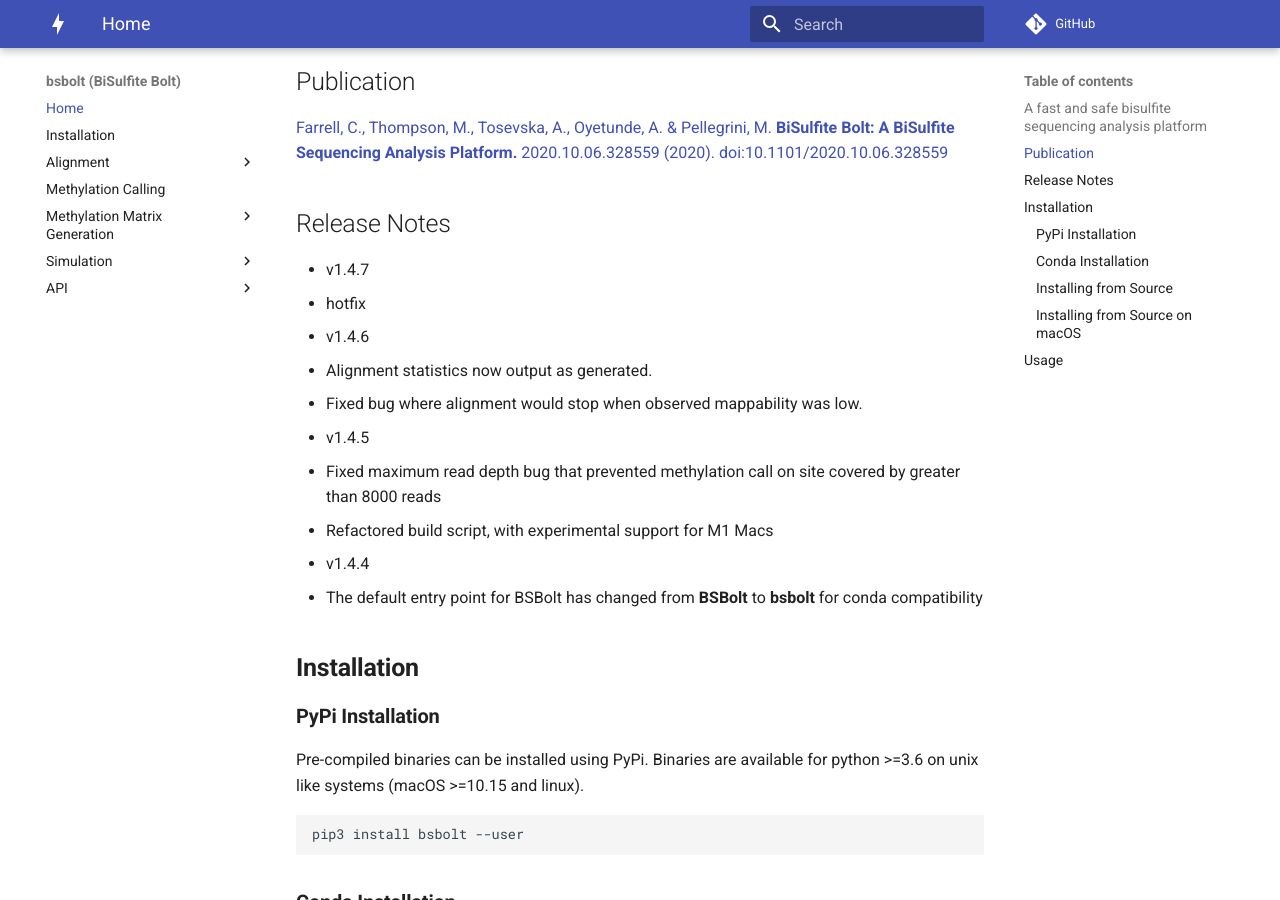
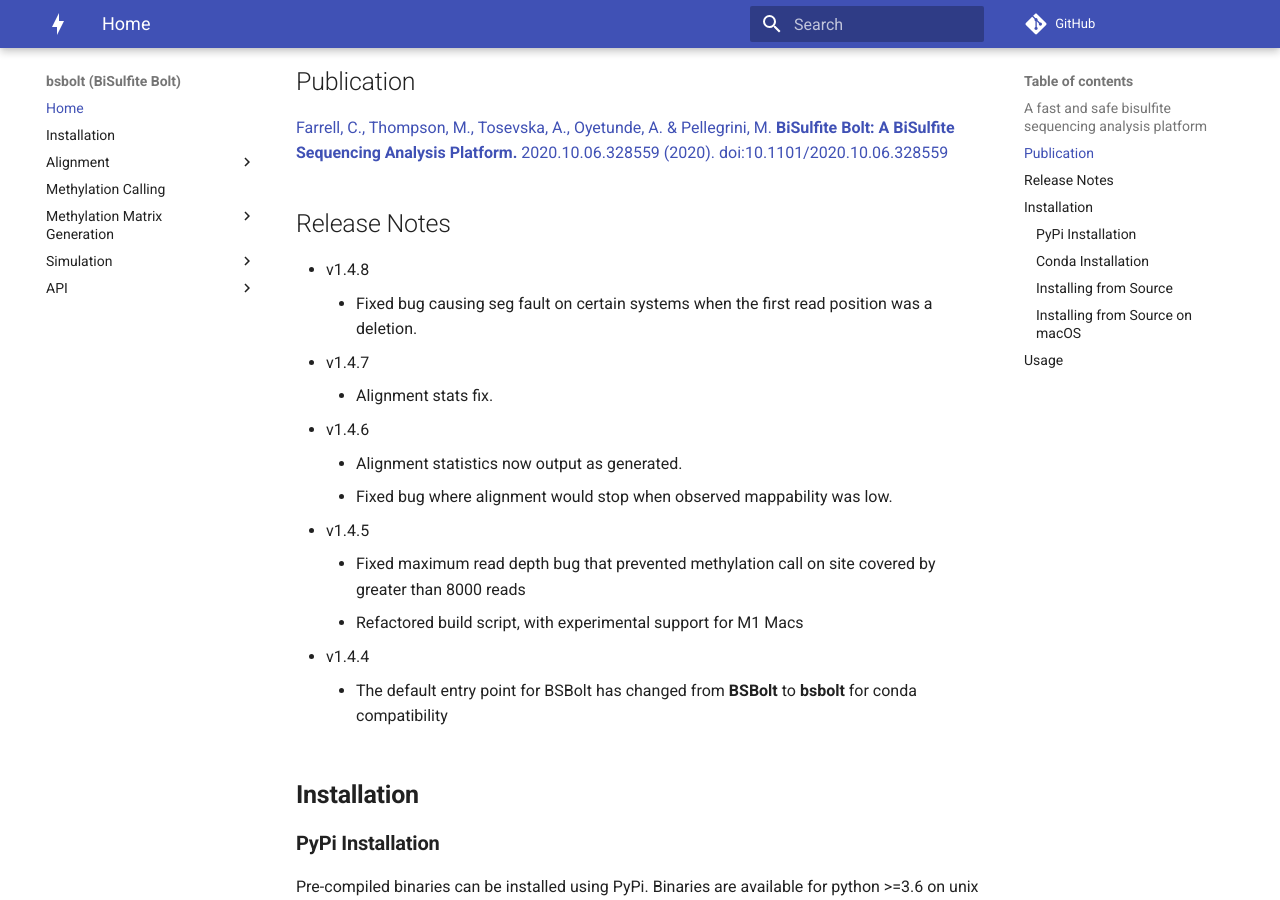
Before and after one commit to NuttyLogic/BSBolt, an MkDocs documentation site: the page built from docs/index.md, in a window 1280 px wide and 900 px high, scrolled down 386 px. Built offline with MkDocs 1.6.1 and Material for MkDocs 9.7.7, drawn with Linux system fonts in a browser that asks for light colours; comment, search, counter and statistics services are not loaded.

Commit message:
- Fixed rare seg fault on certain systems when first mapped base was a deletion

```diff
--- a/docs/index.md
+++ b/docs/index.md
@@ -18,16 +18,18 @@ BSBolt is released under the MIT license.
 doi:10.1101/2020.10.06.328559](https://academic.oup.com/gigascience/article/10/5/giab033/6272610)
 
 ## Release Notes
+- v1.4.8
+    - Fixed bug causing seg fault on certain systems when the first read position was a deletion.
 - v1.4.7
-  - hotfix
+    - Alignment stats fix.
 - v1.4.6
-  - Alignment statistics now output as generated.
-  - Fixed bug where alignment would stop when observed mappability was low.
+    - Alignment statistics now output as generated.
+    - Fixed bug where alignment would stop when observed mappability was low.
 - v1.4.5
-  - Fixed maximum read depth bug that prevented methylation call on site covered by greater than 8000 reads
-  - Refactored build script, with experimental support for M1 Macs
+    - Fixed maximum read depth bug that prevented methylation call on site covered by greater than 8000 reads
+    - Refactored build script, with experimental support for M1 Macs
 - v1.4.4
-  - The default entry point for BSBolt has changed from **BSBolt** to **bsbolt** for conda compatibility
+    - The default entry point for BSBolt has changed from **BSBolt** to **bsbolt** for conda compatibility
 
 ## **Installation**
 
--- a/setup.py
+++ b/setup.py
@@ -105,7 +105,7 @@ class BuildCmd(build_py):
 
 
 setup(name='bsbolt',
-      version='1.4.7',
+      version='1.4.8',
       description='Bisulfite Sequencing Processing Platform',
       long_description=long_description,
       long_description_content_type="text/markdown",
```
Also changed, not shown: README.md (+3 -1 lines), 1 other file.
